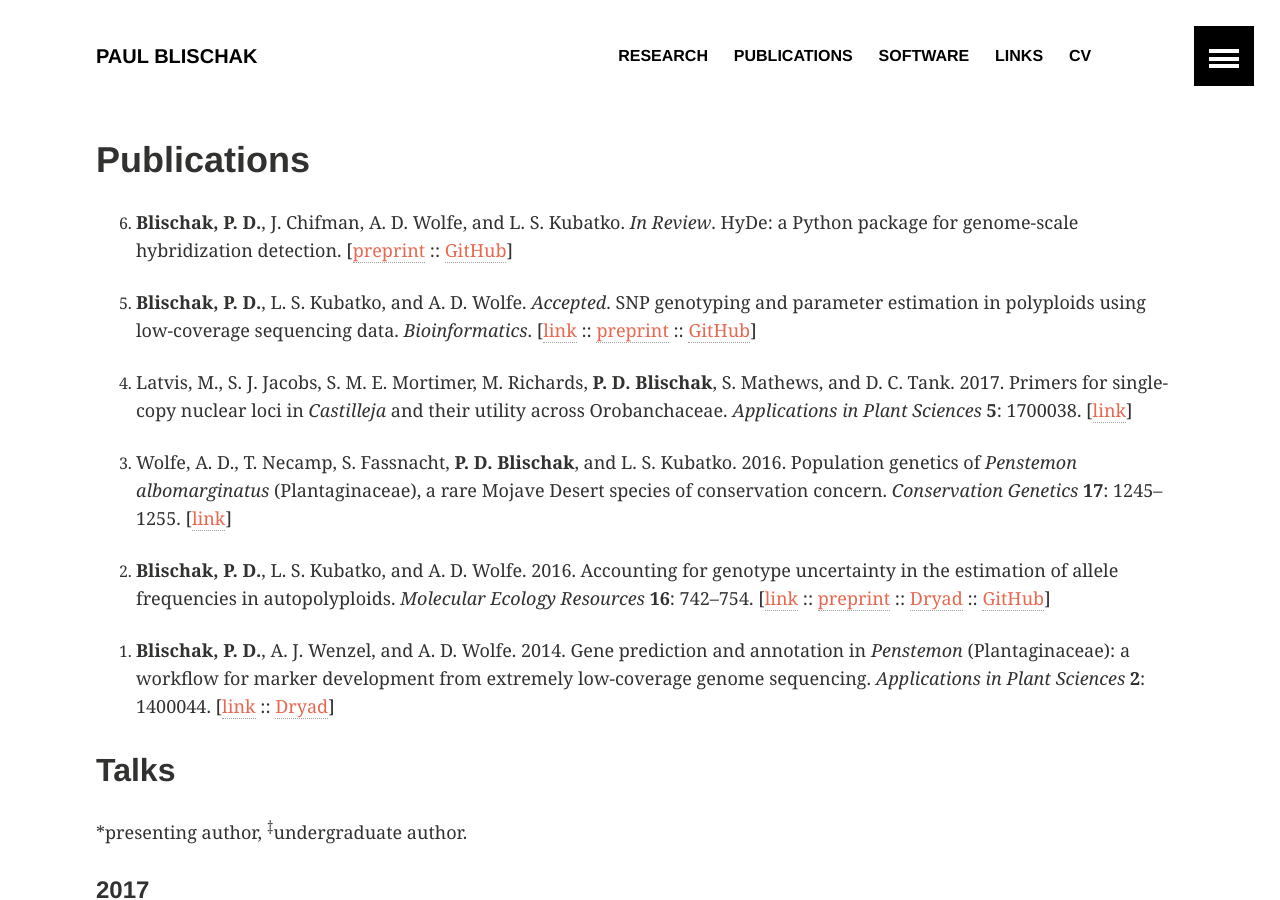
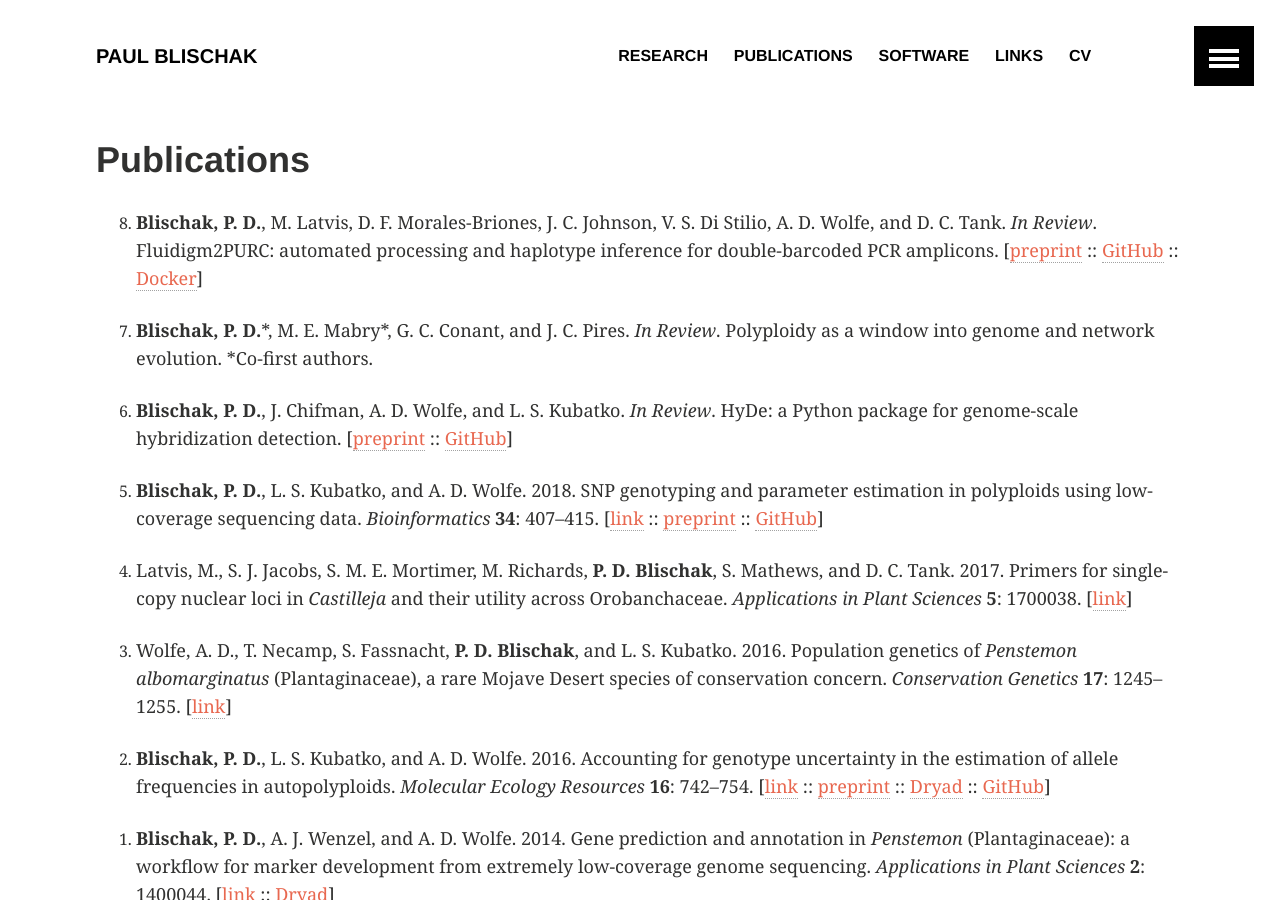
Before and after one commit to pblischak/pblischak.github.io, a Jekyll site: the page built from Publications/index.md, in a window 1280 px wide and 900 px high. Built offline with Jekyll 4.4.1, drawn with Linux system fonts in a browser that asks for light colours; formulas are drawn with MathJax 3.

Commit message:
adding/updating pubs

```diff
--- a/Publications/index.md
+++ b/Publications/index.md
@@ -15,10 +15,17 @@ a:hover {
 
 </style>
 
+8. **Blischak, P. D.**, M. Latvis, D. F. Morales-Briones, J. C. Johnson, V. S. Di Stilio,
+A. D. Wolfe, and D. C. Tank. *In Review*. Fluidigm2PURC: automated processing and haplotype
+inference for double-barcoded PCR amplicons. [<a href="http://biorxiv.org/cgi/content/short/242677v1" target="_blank">preprint</a> :: <a href="https://github.com/pblischak/fluidigm2purc" target="_blank">GitHub</a> :: <a href="https://hub.docker.com/r/pblischak/fluidigm2purc/" target="_blank">Docker</a>]
+
+7. **Blischak, P. D.**\*, M. E. Mabry\*, G. C. Conant, and J. C. Pires. *In Review*.
+Polyploidy as a window into genome and network evolution. *Co-first authors.
+
 6. **Blischak, P. D.**, J. Chifman, A. D. Wolfe, and L. S. Kubatko. *In Review*.
-HyDe: a Python package for genome-scale hybridization detection. [<a href="https://www.biorxiv.org/content/early/2017/09/15/188037" target="_blank">preprint</a> :: <a href="https://github.com/pblischak/HyDe" target="_blank">GitHub</a>]
+HyDe: a Python package for genome-scale hybridization detection. [<a href="https://www.biorxiv.org/content/early/2018/01/22/188037" target="_blank">preprint</a> :: <a href="https://github.com/pblischak/HyDe" target="_blank">GitHub</a>]
 
-5. **Blischak, P. D.**, L. S. Kubatko, and A. D. Wolfe. *Accepted*. SNP genotyping and parameter estimation in polyploids using low-coverage sequencing data. *Bioinformatics*. [<a href="https://doi.org/10.1093/bioinformatics/btx587" target="_blank">link</a> :: <a href="https://www.biorxiv.org/content/early/2017/07/24/120261" target="_blank">preprint</a> :: <a href="https://github.com/pblischak/polyploid-genotyping" target="_blank">GitHub</a>]
+5. **Blischak, P. D.**, L. S. Kubatko, and A. D. Wolfe. 2018. SNP genotyping and parameter estimation in polyploids using low-coverage sequencing data. *Bioinformatics* **34**: 407--415. [<a href="https://doi.org/10.1093/bioinformatics/btx587" target="_blank">link</a> :: <a href="https://www.biorxiv.org/content/early/2017/07/24/120261" target="_blank">preprint</a> :: <a href="https://github.com/pblischak/polyploid-genotyping" target="_blank">GitHub</a>]
 
 4. Latvis, M., S. J. Jacobs, S. M. E. Mortimer, M. Richards, **P. D. Blischak**, S. Mathews, and D. C. Tank. 2017. Primers for single-copy nuclear loci in *Castilleja* and their utility across Orobanchaceae. *Applications in Plant Sciences* **5**: 1700038. [<a href="http://www.bioone.org/doi/full/10.3732/apps.1700038" target="_blank">link</a>]
 
```
